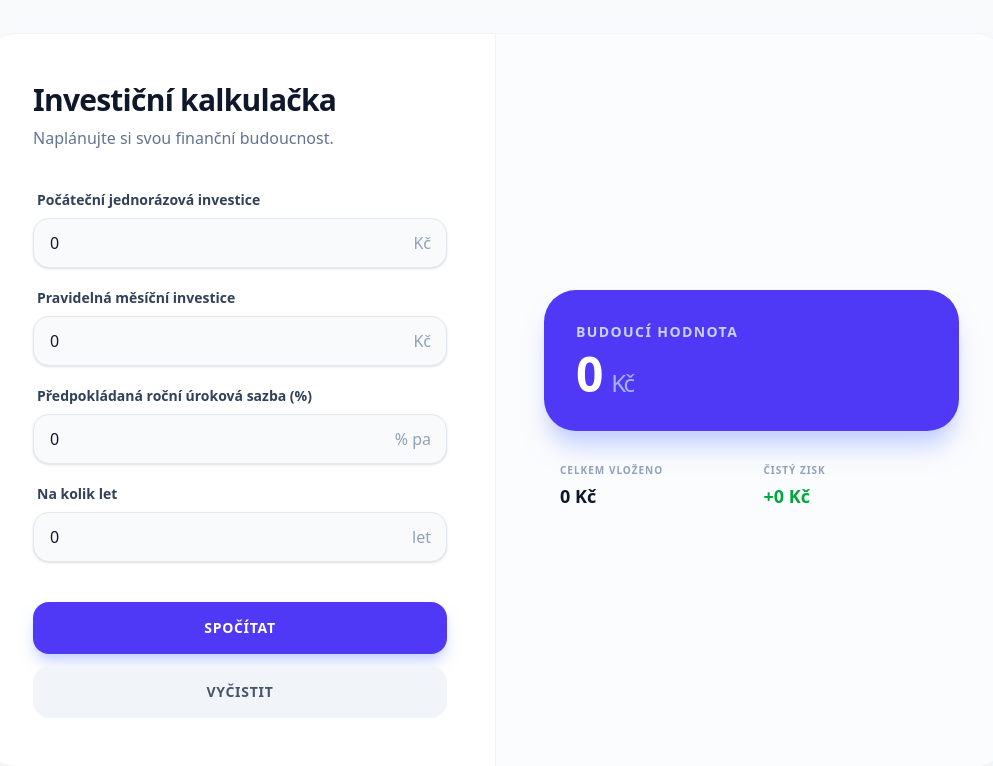
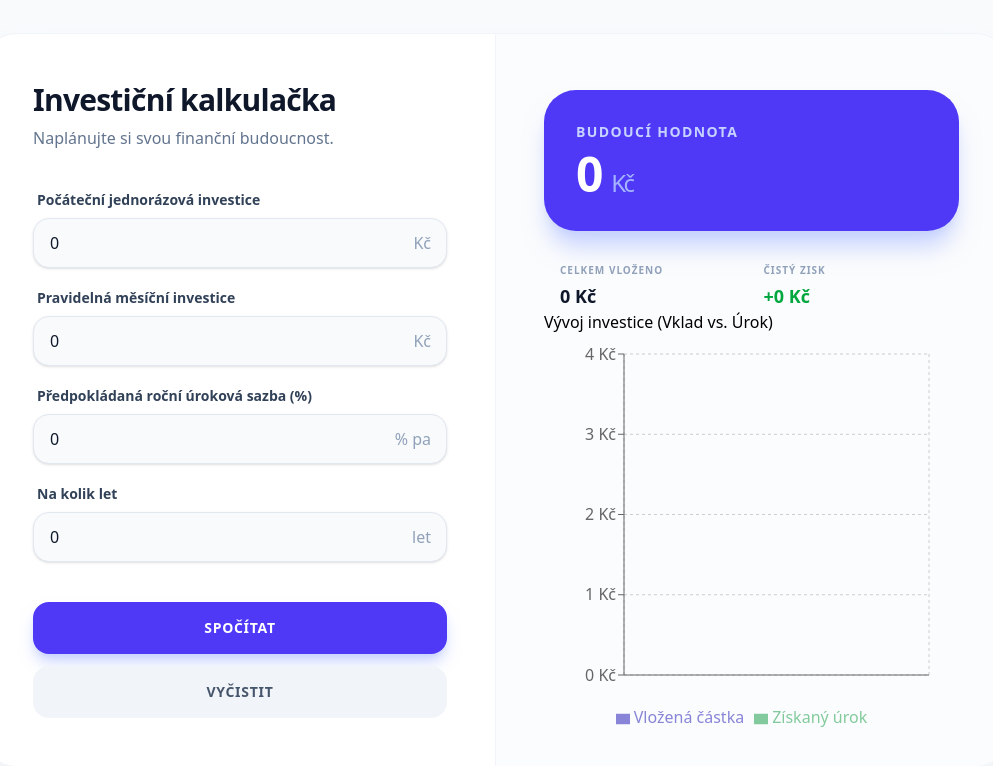
Before and after one commit to Kapr534/Compound-interest-calculator, a React (Vite) app: page / in a window 1280 px wide. Shown: the top 766 px of the page, without its empty margins (144-1137 px from the left). Built offline with nearby package versions, Linux system fonts and the light colour scheme.

Commit message:
funkcni graf

```diff
--- a/package.json
+++ b/package.json
@@ -12,7 +12,8 @@
   },
   "dependencies": {
     "react": "^19.2.0",
-    "react-dom": "^19.2.0"
+    "react-dom": "^19.2.0",
+    "recharts": "^3.6.0"
   },
   "devDependencies": {
     "@eslint/js": "^9.39.1",
--- a/src/app.tsx
+++ b/src/app.tsx
@@ -2,6 +2,8 @@ import {useState} from 'react'
 import './styles/app.css'
 import CalculatorForm from "./features/CalculatorForm.tsx";
 import { calcCompoundInterest } from "./utils/calccompoundinterest.ts";
+import { CompoundInterestChart } from './features/Chart.tsx';
+import type { YearlyBreakDownData } from './features/Chart.tsx'
 
 export default function App() {
     const [inputValues, setInputValues] = useState({
@@ -13,7 +15,8 @@ export default function App() {
     const [calcValues, setCalcValues] = useState({
         total: 0,
         totalDeposit: 0,
-        totalInterest: 0
+        totalInterest: 0,
+        yearlyBreakDown: [] as YearlyBreakDownData[],
     })
 
     const onInputChange = (name: string, value: number) => {
@@ -31,7 +34,7 @@ export default function App() {
 
     const onClearBtnClick = () => {
         setInputValues({deposit: 0, monthlyAdded: 0, interestRate: 0, years: 0})
-        setCalcValues({total: 0, totalDeposit: 0,totalInterest: 0})
+        setCalcValues({total: 0, totalDeposit: 0,totalInterest: 0, yearlyBreakDown: []})
     };
 
 
@@ -75,6 +78,9 @@ export default function App() {
                             </div>
                         </div>
                     </div>
+                    <div>
+                        <CompoundInterestChart yearlyBreakDown={calcValues.yearlyBreakDown}/>
+                    </div>
                 </div>
 
             </div>
--- /dev/null
+++ b/src/features/Chart.tsx
@@ -0,0 +1,71 @@
+// import React from 'react';
+import {
+    BarChart,
+    Bar,
+    XAxis,
+    YAxis,
+    CartesianGrid,
+    Tooltip,
+    Legend,
+    ResponsiveContainer
+} from 'recharts';
+
+
+export interface YearlyBreakDownData {
+    year: number;
+    totalDeposit: number;
+    totalInterest: number;
+}
+
+interface ChartProps{
+    yearlyBreakDown: YearlyBreakDownData[];
+}
+
+const formatCurrency = (value: number) => {
+    return new Intl.NumberFormat('cs-CZ', {
+        style: 'currency',
+        currency: 'CZK',
+        maximumFractionDigits: 0,
+    }).format(value);
+};
+
+export function CompoundInterestChart({ yearlyBreakDown }: ChartProps) {
+    return (
+        <div style={{ width: '100%', height: 400 }}>
+            <h3>Vývoj investice (Vklad vs. Úrok)</h3>
+
+            <ResponsiveContainer width="100%" height="100%">
+                <BarChart
+                    data={yearlyBreakDown}
+                    margin={{ top: 20, right: 30, left: 20, bottom: 5 }}
+                >
+                    <CartesianGrid strokeDasharray="3 3" />
+
+                    <XAxis dataKey="year" />
+
+                    <YAxis tickFormatter={(value) => formatCurrency(value)} />
+
+                    <Tooltip
+                        formatter={(value) => formatCurrency(value as number)}
+                        labelStyle={{ color: 'black' }}
+                    />
+
+                    <Legend />
+
+                    <Bar
+                        dataKey="totalDeposit"
+                        stackId="a"
+                        name="Vložená částka"
+                        fill="#8884d8"
+                    />
+                    <Bar
+                        dataKey="totalInterest"
+                        stackId="a"
+                        name="Získaný úrok"
+                        fill="#82ca9d"
+                    />
+                </BarChart>
+            </ResponsiveContainer>
+        </div>
+    );
+}
--- a/src/utils/calccompoundinterest.ts
+++ b/src/utils/calccompoundinterest.ts
@@ -22,7 +22,6 @@ export function calcCompoundInterest(
 
         yearlyBreakDown.push({
             year: currentYear + y,
-            total: Math.round(total),
             totalDeposit: Math.round(totalDeposit),
             totalInterest: Math.round(total - totalDeposit),
         })
@@ -36,3 +35,5 @@ export function calcCompoundInterest(
         yearlyBreakDown: yearlyBreakDown,
     }
 }
+
+console.log(calcCompoundInterest(100000, 5000, 5, 10))
```
Also changed, not shown: 2 other files (tests, documents, lock files or other folders).
